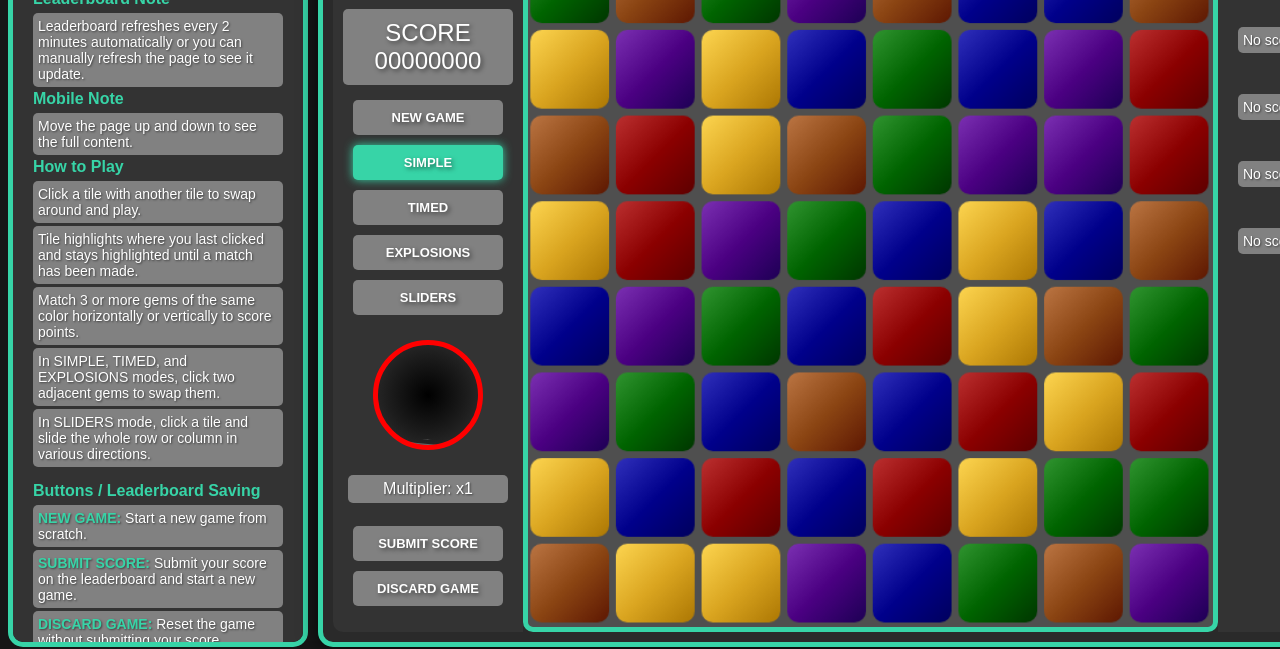
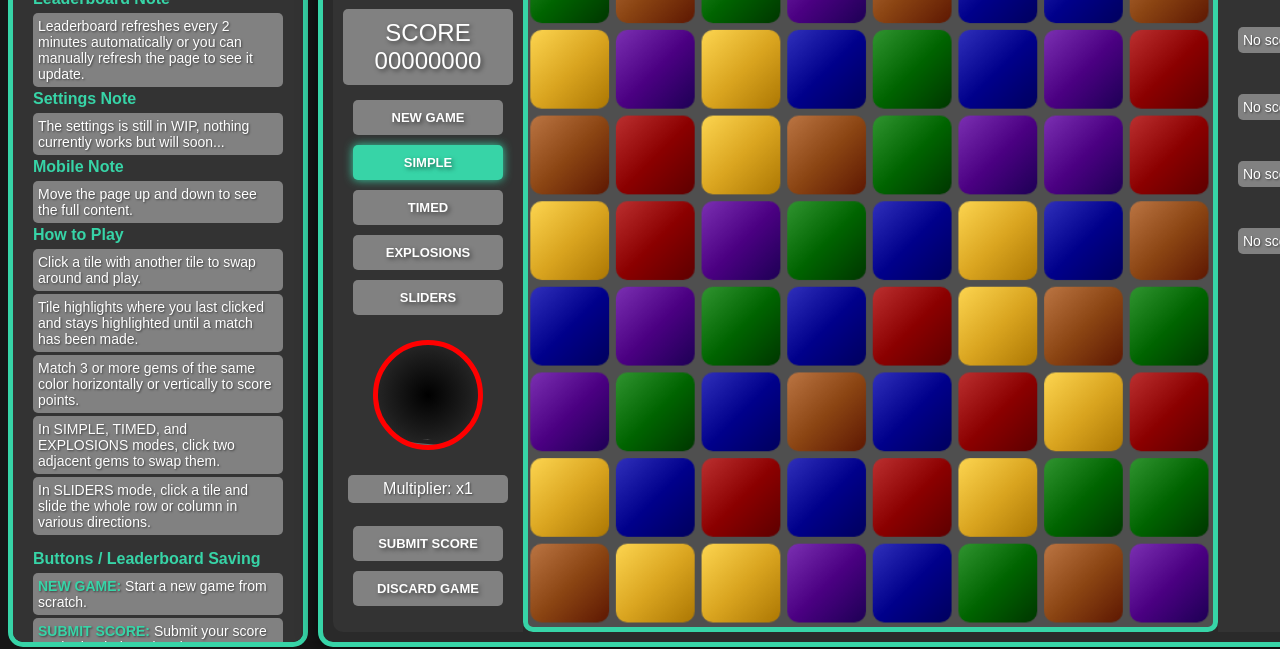
Before and after one commit to ItsChasesHub/BlockMasterOnline, a website: page client/blockmaster.html in a window 1280 px wide. Shown: the part 167-816 px from the top of the page. Drawn offline with Linux system fonts and the light colour scheme; no server answers.

Commit message:
Updated Legend/Key Note to Support Setting Icon
- Updated Legend/Key Note to Explain Setting WIP

```diff
--- a/client/blockmaster.html
+++ b/client/blockmaster.html
@@ -57,6 +57,8 @@
             <div class="legend-section">
               <h3>Leaderboard Note</h3>
               <div class="legend-entry">Leaderboard refreshes every 2 minutes automatically or you can manually refresh the page to see it update.</div>
+              <h3>Settings Note</h3>
+              <div class="legend-entry">The settings is still in WIP, nothing currently works but will soon...</div>
               <h3>Mobile Note</h3>
               <div class="legend-entry">Move the page up and down to see the full content.</div>
                 <h3>How to Play</h3>
```
